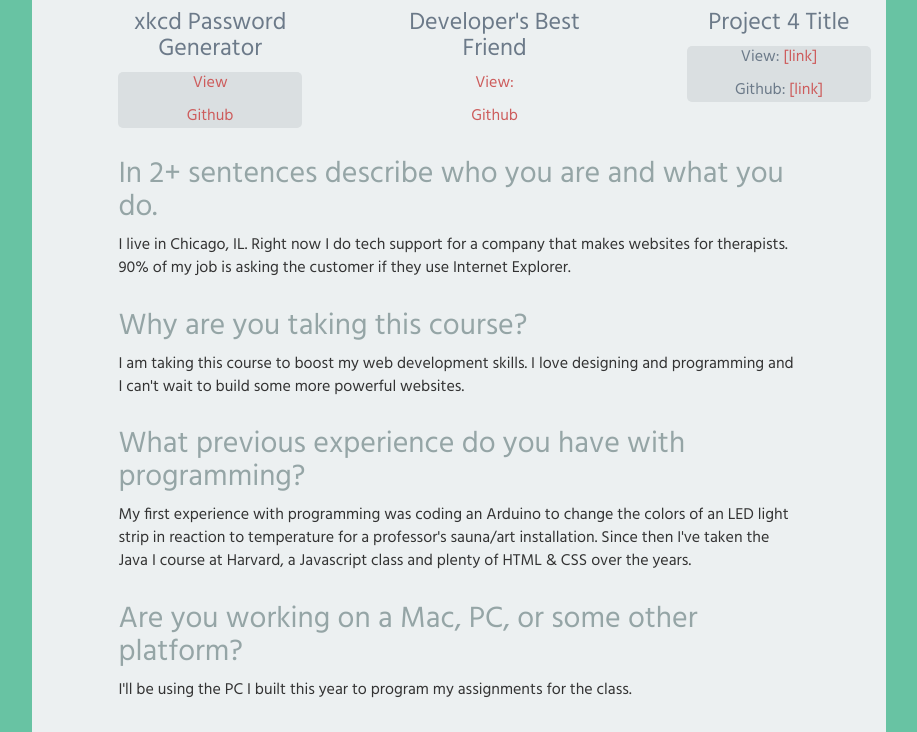
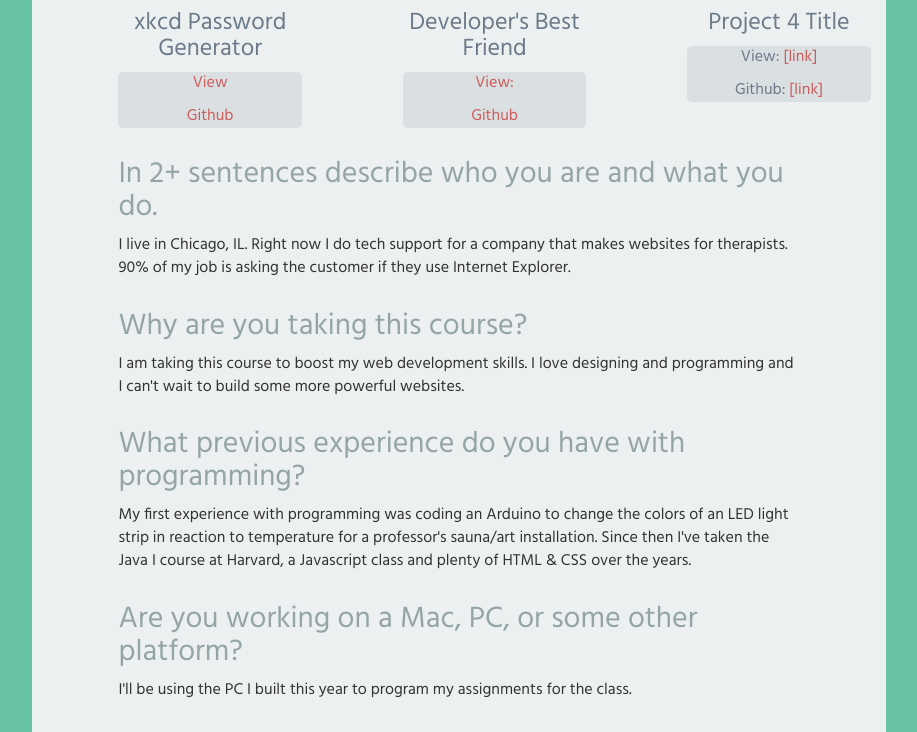
Before and after one commit to apradhn/p1, a plain HTML site: page index.html in a window 1280 px wide. Shown: the part 368-1100 px from the top of the page, without its empty margins (181-1098 px from the left). Drawn offline with Linux system fonts and the light colour scheme.

Commit message:
minor style tweaks

```diff
--- a/index.html
+++ b/index.html
@@ -38,8 +38,10 @@
 
 			<div class="project col-md-3 col-md-offset-1 col-sm-3 col-sm-offset-1 col-xs-4 col-xs-offset-4">
 				<h3>Developer's Best Friend</h3>
-				<p><a href="http://p3.apradhan.me">View:</a></p>
-				<p><a href="https://github.com/apradhn/p3">Github</a></p>
+				<div class="view-links">
+					<p><a href="http://p3.apradhan.me">View:</a></p>
+					<p><a href="https://github.com/apradhn/p3">Github</a></p>
+				</div>
 			</div>
 			<div class="project col-md-3 col-md-offset-1 col-sm-3 col-sm-offset-1 col-xs-4 col-xs-offset-4">
 				<h3>Project 4 Title</h3>
```
